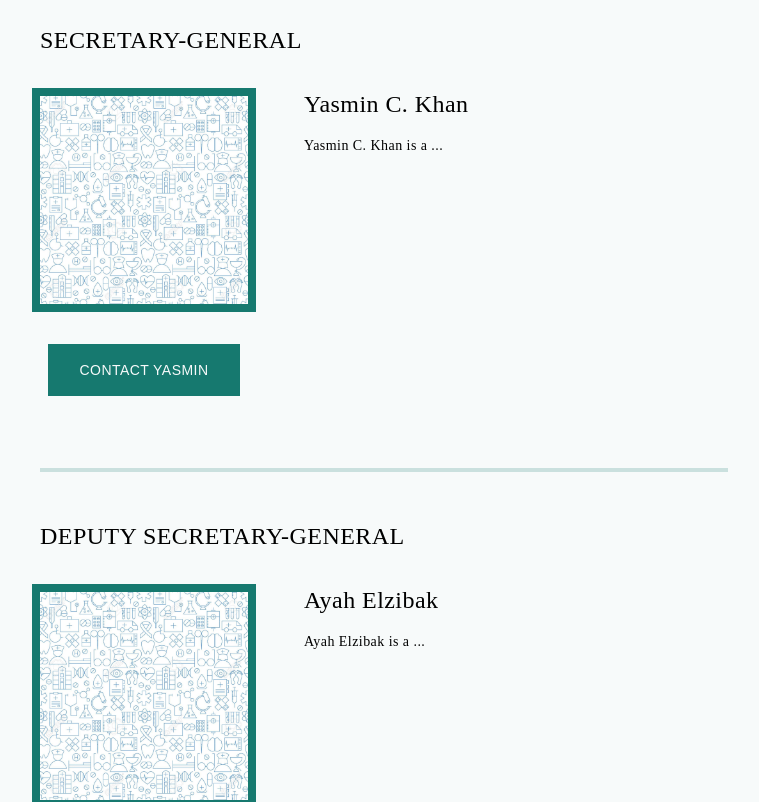
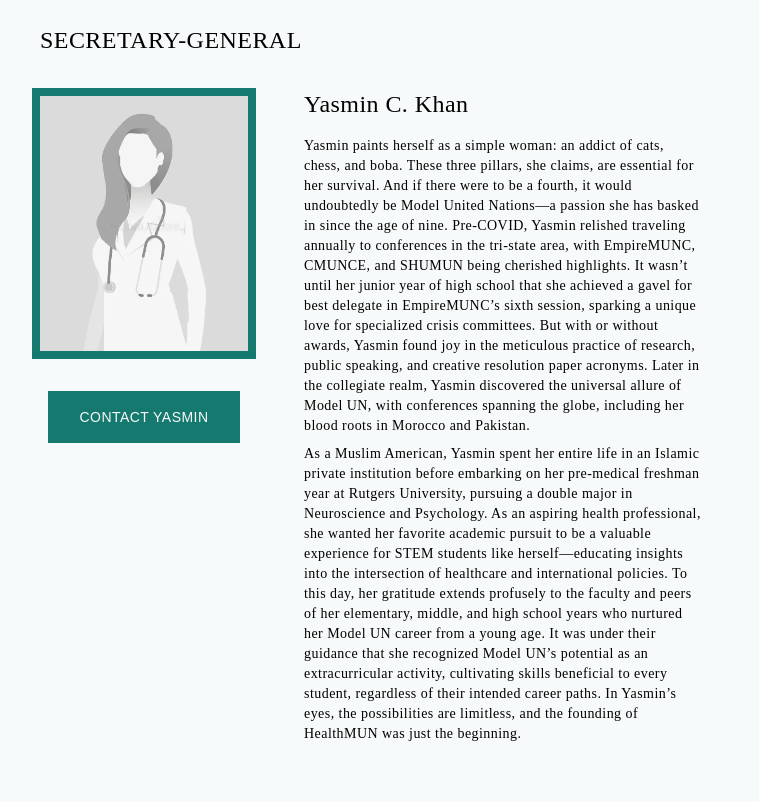
Before and after one commit to RishikSarkar/health-mun, a Next.js app: page /about/Secretariat in a window 1280 px wide. Shown: the part 440-1242 px from the top of the page, without its empty margins (256-1015 px from the left). Built offline with nearby package versions, Linux system fonts and the light colour scheme; a web font is replaced by a local one.

Commit message:
Added secretariat text + placeholder images

```diff
--- a/pages/about/Secretariat.jsx
+++ b/pages/about/Secretariat.jsx
@@ -2,7 +2,8 @@ import React, { useState, useEffect } from 'react';
 import Image from 'next/image';
 import { useManual } from '../../contexts/ManualContext';
 
-import placeholder1 from '../../public/assets/placeholder-bg-1.png'
+import placeholder_y from '../../public/assets/secretariat/placeholder_y.png'
+import placeholder_a from '../../public/assets/secretariat/placeholder_a.jpg'
 import rishik from '../../public/assets/secretariat/rishik.jpg'
 
 
@@ -28,7 +29,7 @@ const Secretariat = () => {
                     </div>
                     <div className="md:col-span-1 my-6 md:mt-0">
                         <div className='border-8 border-[#16796F] dark:border-[#F7FAFA]'>
-                            <Image src={placeholder1} width={500} />
+                            <Image src={placeholder_y} width={500} />
                         </div>
                         <div className="hidden md:flex justify-center">
                             {/* Change email */}
@@ -43,7 +44,25 @@ const Secretariat = () => {
                                 Yasmin C. Khan
                             </div>
                             <div className='text-left px-8 md:pb-6 py-4 md:py-2 text-sm border-4 md:border-0 border-[#16796F] dark:border-[#F7FAFA] max-h-[40vh] md:max-h-full overflow-y-scroll'>
-                                Yasmin C. Khan is a ...
+                                <p>Yasmin paints herself as a simple woman: an addict of cats, chess, and boba. These three pillars,
+                                    she claims, are essential for her survival. And if there were to be a fourth, it would undoubtedly
+                                    be Model United Nations—a passion she has basked in since the age of nine. Pre-COVID, Yasmin relished
+                                    traveling annually to conferences in the tri-state area, with EmpireMUNC, CMUNCE, and SHUMUN being
+                                    cherished highlights. It wasn’t until her junior year of high school that she achieved a gavel for
+                                    best delegate in EmpireMUNC’s sixth session, sparking a unique love for specialized crisis committees.
+                                    But with or without awards, Yasmin found joy in the meticulous practice of research, public speaking,
+                                    and creative resolution paper acronyms. Later in the collegiate realm, Yasmin discovered the universal
+                                    allure of Model UN, with conferences spanning the globe, including her blood roots in Morocco and Pakistan.</p>
+                                <p className='mt-2'>As a Muslim American, Yasmin spent her entire life in an Islamic private institution before embarking
+                                    on her pre-medical freshman year at Rutgers University, pursuing a double major in Neuroscience
+                                    and Psychology. As an aspiring health professional, she wanted her favorite academic pursuit to
+                                    be a valuable experience for STEM students like herself—educating insights into the intersection
+                                    of healthcare and international policies. To this day, her gratitude extends profusely to the
+                                    faculty and peers of her elementary, middle, and high school years who nurtured her Model UN
+                                    career from a young age. It was under their guidance that she recognized Model UN’s potential
+                                    as an extracurricular activity, cultivating skills beneficial to every student, regardless
+                                    of their intended career paths. In Yasmin’s eyes, the possibilities are limitless, and the
+                                    founding of HealthMUN was just the beginning.</p>
                             </div>
                         </div>
                     </div>
@@ -57,7 +76,7 @@ const Secretariat = () => {
                     </div>
                     <div className="md:col-span-1 my-6 md:mt-0">
                         <div className='border-8 border-[#16796F] dark:border-[#F7FAFA]'>
-                            <Image src={placeholder1} width={500} />
+                            <Image src={placeholder_a} width={500} />
                         </div>
                         <div className="hidden md:flex justify-center">
                             {/* Change email */}
@@ -72,7 +91,24 @@ const Secretariat = () => {
                                 Ayah Elzibak
                             </div>
                             <div className='text-left px-8 md:pb-6 py-4 md:py-2 text-sm border-4 md:border-0 border-[#16796F] dark:border-[#F7FAFA] max-h-[40vh] md:max-h-full overflow-y-scroll'>
-                                Ayah Elzibak is a ...
+                                If life were a sitcom, Ayah would be the quirky protagonist navigating the chaotic but utterly
+                                entertaining plot of existence. She defines herself as an inquisitive soul, navigating life with an
+                                inclination for calculated risks. She is deeply immersed in the fields of motor rehabilitation,
+                                physical movement, and entrepreneurship. While her academic pursuits may not align conventionally with
+                                the typical Model UN enthusiast, Ayah has discovered herself through taking part in a secretarial role
+                                within this organization, driven by a tenacious interest she has actively pursued. Picture this: her
+                                MUN journey kicking off in junior high, courtesy of her best friend and current Secretary General of
+                                HealthMUN, who, let's be honest, deserves an award for convincing her to join the team. Despite initial
+                                apprehensions, Ayah encouraged herself to keep engaging in various conferences, fueling her passion
+                                for public speaking, emotional intelligence, and conflict resolution—skills she deems essential in
+                                any new endeavors. Beyond MUN, Ayah has contributed as a Physical Therapy aide in numerous rehabilitation
+                                clinics and hospitals. Engaged in a global health initiative, she traveled to third-world countries,
+                                extending aid and medical relief to orphanages, educational institutions, and communities at large.
+                                She discovers a profound sense of peace in providing care, a sentiment she carries into her diverse
+                                interests. She takes pleasure in the continuous pursuit of knowledge, dedicating a considerable
+                                portion of her free time to exploring new interests and honing her skills in gymnastics, music,
+                                drawing, and the art of imaginative storytelling. For Ayah, the most challenging yet pivotal aspect
+                                of any new endeavor lies in taking that initial step—a philosophy she wholeheartedly embraces.
                             </div>
                         </div>
                     </div>
```
Also changed, not shown: public/assets/secretariat/placeholder_a.jpg (added), public/assets/secretariat/placeholder_y.png (added).
